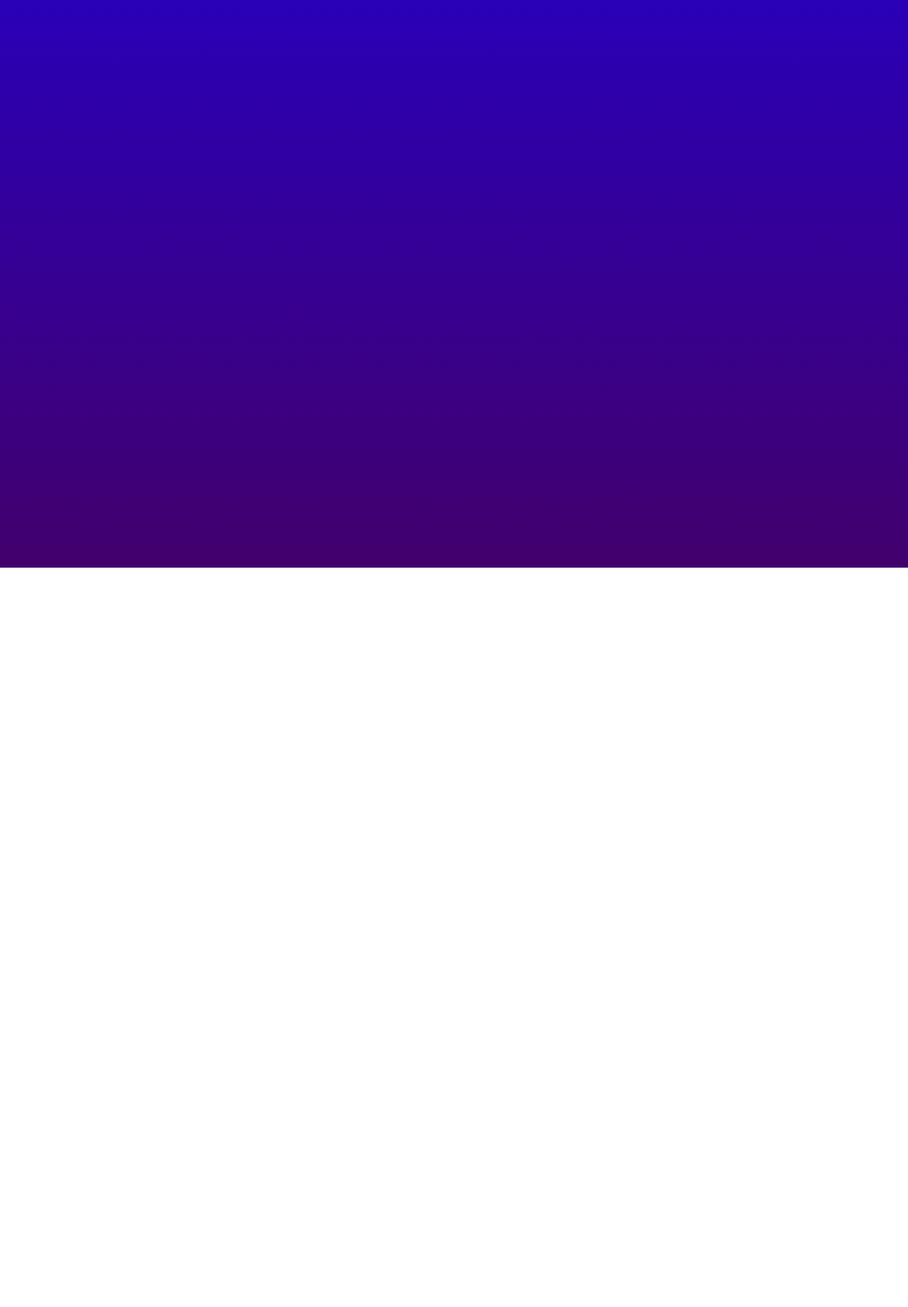
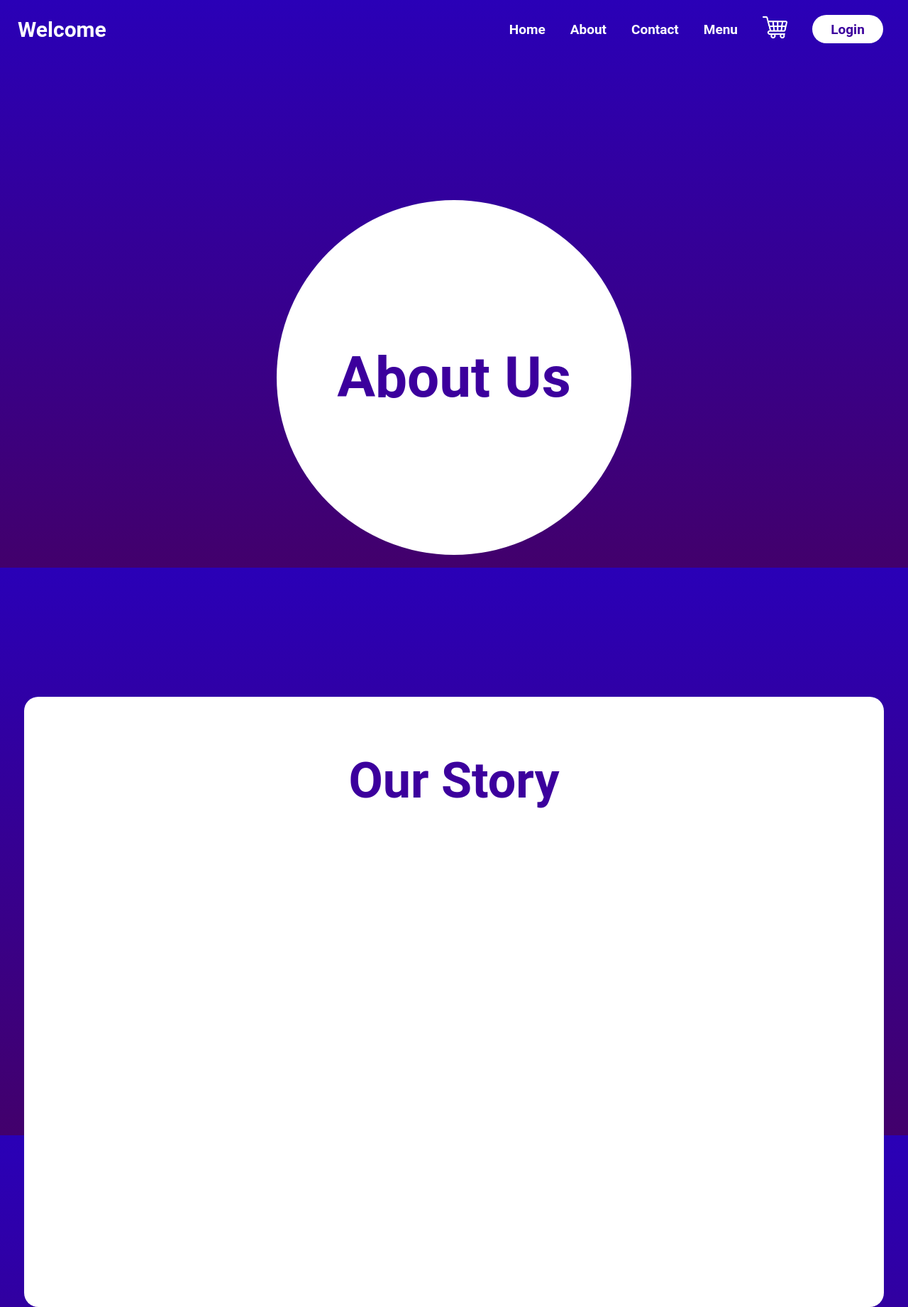
Before and after one commit to DanielGar12/reactfirst, a React (Vite) app: page /about in a window 1280 px wide. Before the commit this address had no page. Shown: the whole page at 71% size. Before the commit the page ends 800 px from the top, so only its background shows below. Built offline with nearby package versions, Linux system fonts and the light colour scheme.

Commit message:
Started about apge

```diff
--- a/src/App.jsx
+++ b/src/App.jsx
@@ -5,7 +5,7 @@ import {BrowserRouter as Router, Routes, Route} from 'react-router-dom';
 import LoginSignup from './components/Assets/LoginSignup/LoginSignup'
 import Home from './components/Assets/Home/Home';
 import Menu from './components/Assets/Menu/menu';
-
+import About from './components/Assets/About/about'
 
 function App() {
 
@@ -15,6 +15,8 @@ function App() {
         <Route path="/" element={<LoginSignup/>}/>
         <Route path="/home" element={<Home/>}/>
         <Route path="/menu" element={<Menu/>}/>
+        <Route path ='/about' element={<About/>}/>
+
       </Routes>
     </Router>
 
--- /dev/null
+++ b/src/components/Assets/About/about.css
@@ -0,0 +1,44 @@
+.aboutPage {
+    display: flex;
+    flex-direction: column;
+
+}
+
+.jumbo {
+    background-color: white;
+    height: 900px;
+    width: 100%;
+    display: flex;
+    justify-content: center;
+    align-items: center;
+    background: transparent;
+    color: white;
+    font-size: 80px;
+    font-weight: 700;
+}
+.aboutbox {
+    display: flex;
+    justify-content: center;
+    background-color: white;
+    height: 800px;
+    width: 90%;
+    margin: auto;
+    border-radius: 20px;
+    padding: 30px;
+    color: #3c009d;
+
+}
+.aboutbox h1 {
+    font-weight: 700;
+    font-size: 70px;
+}
+.titleBub {
+    background-color: white;
+    color:#3c009d;
+    height: 500px;
+    display: flex;
+    justify-content: center;
+    align-items: center;
+    width: 500px;
+    border-radius: 50%;
+}
--- /dev/null
+++ b/src/components/Assets/About/about.jsx
@@ -0,0 +1,45 @@
+import React from 'react'
+import './about.css'
+ import '/Users/garci/reactweb/my-react-website/src/components/Assets/Home/Home'
+import shoppingcart from '/Users/garci/reactweb/my-react-website/src/components/Assets/Home/shopping-cart.png'
+import Burger from '/Users/garci/reactweb/my-react-website/src/components/Assets/Home/burger.jpg'
+import Fries from '/Users/garci/reactweb/my-react-website/src/components/Assets/Home/fries.jpg'
+import Pizza from '/Users/garci/reactweb/my-react-website/src/components/Assets/Home/pizza.jpg'
+import Tacos from '/Users/garci/reactweb/my-react-website/src/components/Assets/Home/taco.jpg'
+import { useNavigate } from 'react-router-dom'
+
+
+ const about = () => {
+    const navigation = useNavigate();
+
+    const loginButton = () => {
+        navigation('/')
+    }
+
+  return (
+    <div className='aboutPage'>
+        <div className="navbar">
+            <div className="navdiv">
+                <div className="logo">Welcome</div>
+                <ul className='navElements'>
+                    <li onClick={() => {navigation('/home')}}>Home</li>
+                    <li>About</li>
+                    <li>Contact</li>
+                    <li onClick={() => {navigation('/menu')}}>Menu</li>
+                    <img src={shoppingcart}/>
+                    <div className="loginbutton" onClick={()=> {loginButton()}}>Login</div>
+                </ul>
+            </div>
+
+        </div>
+        <div className="jumbo">
+           <div className="titleBub">About Us</div>
+        </div>
+        <div className="aboutbox">
+            <h1>Our Story</h1>
+        </div>
+    </div>
+  )
+}
+
+export default about;
--- a/src/components/Assets/Home/Home.jsx
+++ b/src/components/Assets/Home/Home.jsx
@@ -20,7 +20,7 @@ const Home = () => {
             <div className="logo">Welcome</div>
             <ul className='navElements'>
                 <li>Home</li>
-                <li>About</li>
+                <li onClick={() => {navigation('/about')}}>About</li>
                 <li>Contact</li>
                 <li onClick={() => {navigation('/menu')}}>Menu</li>
                 <img src={shoppingcart}/>
--- a/src/components/Assets/Menu/menu.jsx
+++ b/src/components/Assets/Menu/menu.jsx
@@ -14,6 +14,10 @@ const menu = () => {
 
     let [counter, handleCounter] = useState(0)
 
+    const loginButton = () => {
+        navigation('/');
+    }
+
     return (
     <div>
           <div className="navbar">
@@ -21,7 +25,7 @@ const menu = () => {
                     <div className="logo">Menu</div>
                     <ul className='navElements'>
                         <li onClick={()=> {navigation('/home')}}>Home</li>
-                        <li>About</li>
+                        <li onClick={() => {navigation('/about')}}>About</li>
                         <li>Contact</li>
                         <li>Menu</li>
                         <div className="cart">
```
Also changed, not shown: src/components/Assets/Menu/menu.css (line endings or trailing spaces).
